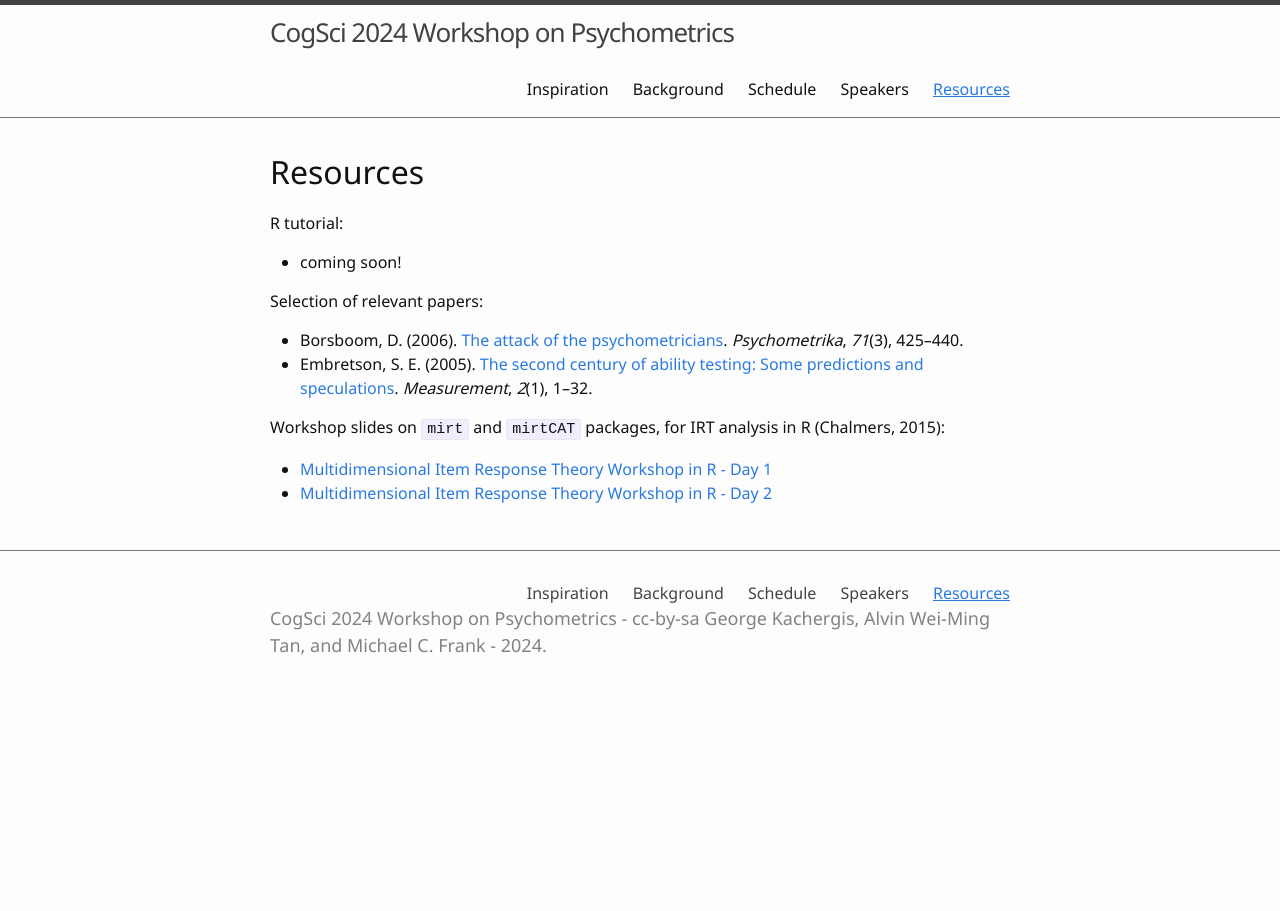
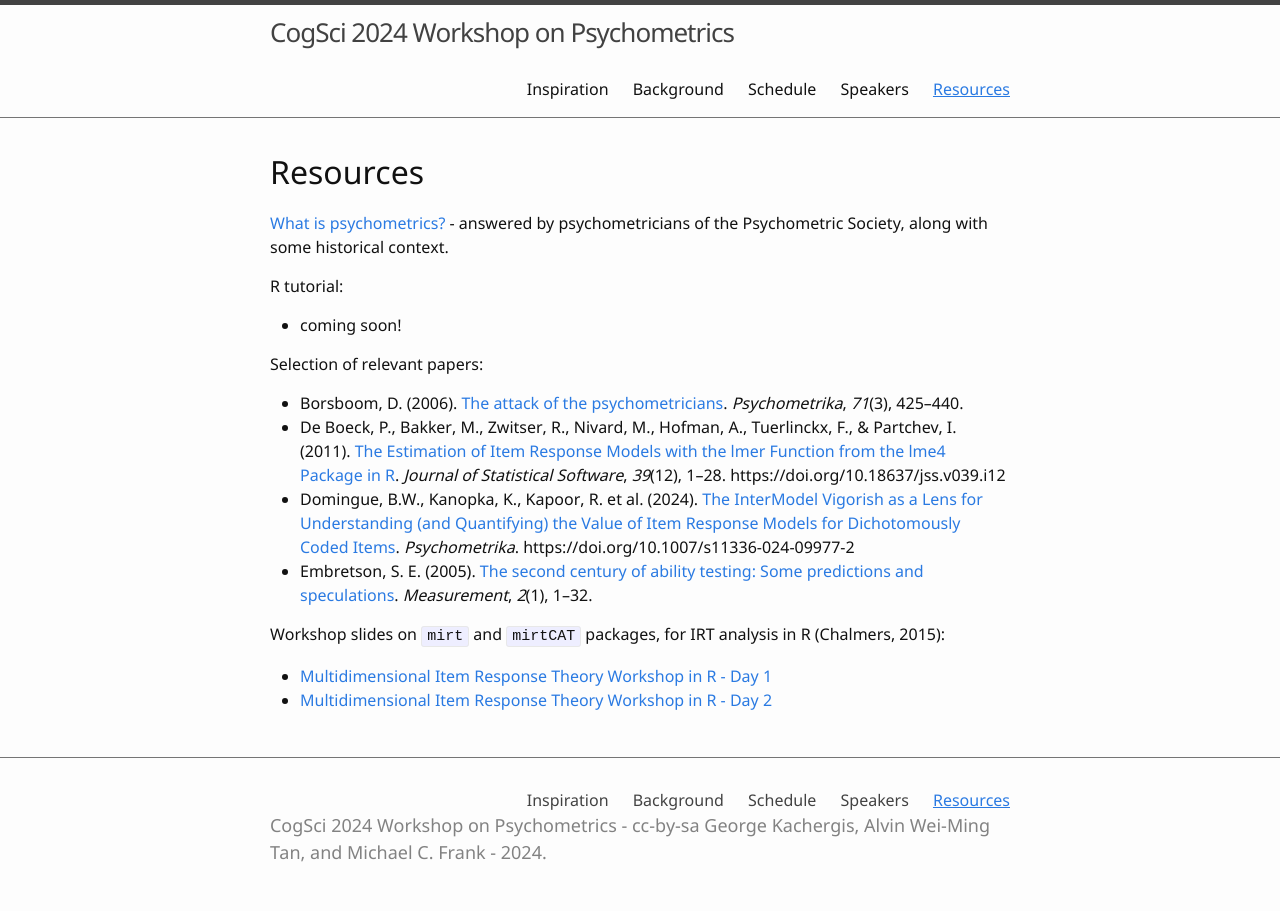
Before and after one commit to kachergis/psychometrics-workshop, a Jekyll site: the page built from 4-resources.md, in a window 1280 px wide. Built offline with Jekyll 4.4.1, drawn with Linux system fonts in a browser that asks for light colours.

Commit message:
update resources

```diff
--- a/4-resources.md
+++ b/4-resources.md
@@ -5,6 +5,7 @@ nav: true
 
 # Resources
 
+[What is psychometrics?](https://www.psychometricsociety.org/what-psychometrics) - answered by psychometricians of the Psychometric Society, along with some historical context.
 
 R tutorial:
 - coming soon!
@@ -12,6 +13,8 @@ R tutorial:
 
 Selection of relevant papers:
 - Borsboom, D. (2006). [The attack of the psychometricians](https://www.ncbi.nlm.nih.gov/pmc/articles/PMC2779444/pdf/11336_2006_Article_1447.pdf). *Psychometrika*, *71*(3), 425–440.
+- De Boeck, P., Bakker, M., Zwitser, R., Nivard, M., Hofman, A., Tuerlinckx, F., & Partchev, I. (2011). [The Estimation of Item Response Models with the lmer Function from the lme4 Package in R](https://www.jstatsoft.org/article/view/v039i12). *Journal of Statistical Software*, *39*(12), 1–28. https://doi.org/10.18637/jss.v039.i12
+- Domingue, B.W., Kanopka, K., Kapoor, R. et al. (2024). [The InterModel Vigorish as a Lens for Understanding (and Quantifying) the Value of Item Response Models for Dichotomously Coded Items](https://link.springer.com/article/10.1007/s11336-024-09977-2). *Psychometrika*. https://doi.org/10.1007/s11336-024-09977-2
 - Embretson, S. E. (2005). [The second century of ability testing: Some predictions and speculations](https://www.ets.org/Media/Research/pdf/PICANG7.pdf). *Measurement*, *2*(1), 1–32.
 
 
```
Also changed, not shown: 1-background.md (+0 -1 lines).
